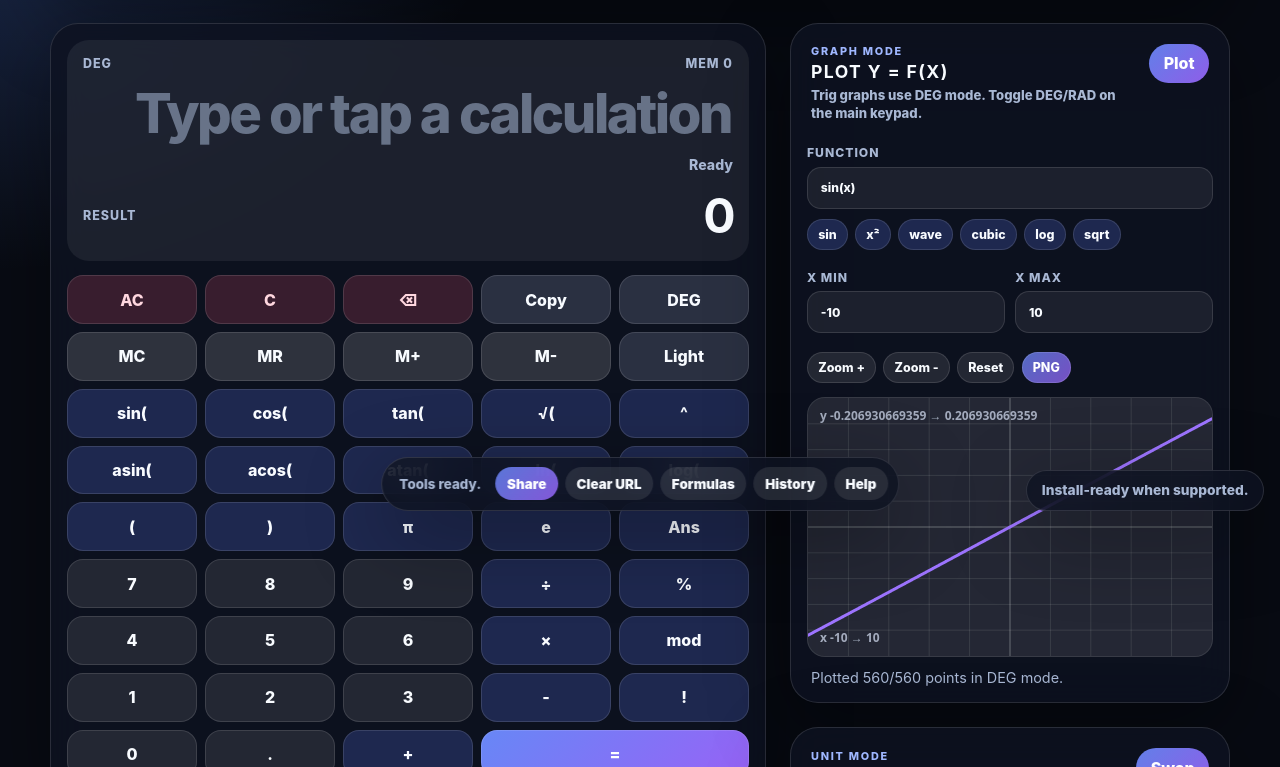
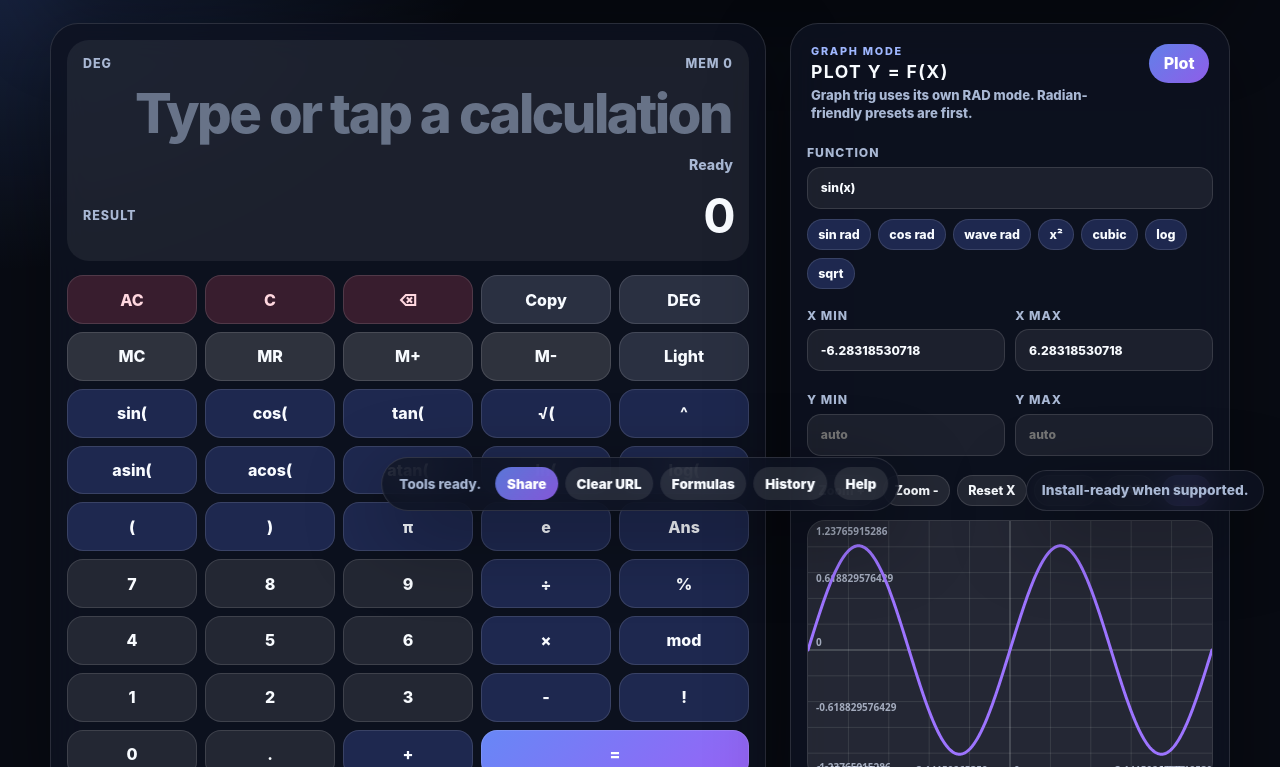
Before and after one commit to MichaelWave369/ParaCalc369, a React (Vite) app: page / in a window 1280 px wide. Shown: the part 273-1040 px from the top of the page. Built offline with nearby package versions, Linux system fonts and the light colour scheme.

Commit message:
Upgrade Graph Mode controls

```diff
--- a/src/App.jsx
+++ b/src/App.jsx
@@ -1,12 +1,15 @@
 import { useEffect, useMemo, useRef, useState } from 'react';
 import { calculate, fmt } from './calc.js';
 import { friendlyErrorMessage } from './errorMessages.js';
+import { graphCaption, resolveYRange } from './graphUtils.js';
 import UnitConverter from './UnitConverter.jsx';
 import { readSharedState } from './shareState.js';
 
 const STORE = 'paracalc369.history.v1';
 const THEME_STORE = 'paracalc369.theme.v1';
 const SHARED = readSharedState();
+
+const TAU = Math.PI * 2;
 
 const KEYS = [
   ['AC', 'C', '⌫', 'Copy', 'DEG/RAD'],
@@ -21,9 +24,10 @@ const KEYS = [
 ];
 
 const GRAPH_PRESETS = [
-  { label: 'sin', fn: 'sin(x)', min: -10, max: 10 },
+  { label: 'sin rad', fn: 'sin(x)', min: -TAU, max: TAU },
+  { label: 'cos rad', fn: 'cos(x)', min: -TAU, max: TAU },
+  { label: 'wave rad', fn: 'sin(x)+cos(2x)', min: -TAU, max: TAU },
   { label: 'x²', fn: 'x^2', min: -10, max: 10 },
-  { label: 'wave', fn: 'sin(x)+cos(2x)', min: -10, max: 10 },
   { label: 'cubic', fn: 'x^3 - 4x', min: -4, max: 4 },
   { label: 'log', fn: 'log(x)', min: 0.1, max: 10 },
   { label: 'sqrt', fn: 'sqrt(x)', min: 0, max: 10 },
@@ -63,18 +67,6 @@ function label(k, mode, theme) {
   return k;
 }
 
-function niceRange(values) {
-  const finite = values.filter(Number.isFinite).sort((a, b) => a - b);
-  if (!finite.length) return [-10, 10];
-  const lowIndex = Math.floor(finite.length * 0.02);
-  const highIndex = Math.ceil(finite.length * 0.98) - 1;
-  const min = finite[Math.max(0, lowIndex)];
-  const max = finite[Math.min(finite.length - 1, highIndex)];
-  if (!Number.isFinite(min) || !Number.isFinite(max) || min === max) return [min - 1, max + 1];
-  const pad = Math.max((max - min) * 0.12, 1e-6);
-  return [min - pad, max + pad];
-}
-
 function drawGraph(canvas, points, yRange, theme) {
   const ctx = canvas.getContext('2d');
   const width = canvas.clientWidth || 640;
@@ -109,6 +101,18 @@ function drawGraph(canvas, points, yRange, theme) {
     ctx.beginPath(); ctx.moveTo(0, y); ctx.lineTo(width, y); ctx.stroke();
   }
 
+  ctx.fillStyle = text;
+  ctx.font = '700 10px system-ui, sans-serif';
+  for (let i = 0; i <= 4; i += 1) {
+    const xValue = xMin + ((xMax - xMin) * i) / 4;
+    const x = Math.min(width - 54, Math.max(4, xToPx(xValue) + 4));
+    ctx.fillText(fmt(xValue), x, height - 5);
+
+    const yValue = yMin + ((yMax - yMin) * i) / 4;
+    const y = Math.min(height - 8, Math.max(14, yToPx(yValue) - 4));
+    ctx.fillText(fmt(yValue), 8, y);
+  }
+
   ctx.strokeStyle = axis;
   if (xMin <= 0 && xMax >= 0) { const x0 = xToPx(0); ctx.beginPath(); ctx.moveTo(x0, 0); ctx.lineTo(x0, height); ctx.stroke(); }
   if (yMin <= 0 && yMax >= 0) { const y0 = yToPx(0); ctx.beginPath(); ctx.moveTo(0, y0); ctx.lineTo(width, y0); ctx.stroke(); }
@@ -126,41 +130,39 @@ function drawGraph(canvas, points, yRange, theme) {
     else ctx.lineTo(x, y);
   }
   if (open) ctx.stroke();
-
-  ctx.fillStyle = text;
-  ctx.font = '700 12px system-ui, sans-serif';
-  ctx.fillText(`x ${fmt(xMin)} → ${fmt(xMax)}`, 12, height - 14);
-  ctx.fillText(`y ${fmt(yMin)} → ${fmt(yMax)}`, 12, 22);
 }
 
-function GraphPanel({ angleMode, ans, theme }) {
+function GraphPanel({ ans, theme }) {
   const canvasRef = useRef(null);
   const [fn, setFn] = useState(SHARED.graph.fn || 'sin(x)');
-  const [xMin, setXMin] = useState(SHARED.graph.min || '-10');
-  const [xMax, setXMax] = useState(SHARED.graph.max || '10');
+  const [xMin, setXMin] = useState(SHARED.graph.min || fmt(-TAU));
+  const [xMax, setXMax] = useState(SHARED.graph.max || fmt(TAU));
+  const [yMinText, setYMinText] = useState('');
+  const [yMaxText, setYMaxText] = useState('');
+  const [graphAngleMode, setGraphAngleMode] = useState('rad');
   const [graphStatus, setGraphStatus] = useState(SHARED.graph.fn ? 'Loaded from shared URL' : 'Ready to plot.');
   const [points, setPoints] = useState([]);
   const [yRange, setYRange] = useState([-1, 1]);
 
-  function plot(expression = fn, minValue = Number(xMin), maxValue = Number(xMax)) {
+  function plot(expression = fn, minValue = Number(xMin), maxValue = Number(xMax), manualYMin = yMinText, manualYMax = yMaxText, modeValue = graphAngleMode) {
     try {
       const min = Number(minValue);
       const max = Number(maxValue);
       if (!Number.isFinite(min) || !Number.isFinite(max) || min >= max) throw Error('Use a valid x range.');
-      const samples = 560;
+      const samples = 640;
       const next = [];
       for (let i = 0; i < samples; i += 1) {
         const x = min + ((max - min) * i) / (samples - 1);
         let y = NaN;
-        try { y = calculate(expression, { angleMode, ans, variables: { x } }); } catch { y = NaN; }
+        try { y = calculate(expression, { angleMode: modeValue, ans, variables: { x } }); } catch { y = NaN; }
         next.push({ x, y });
       }
       const finiteYs = next.map((p) => p.y).filter(Number.isFinite);
       if (!finiteYs.length) throw Error('No plottable points in this range.');
-      const yr = niceRange(finiteYs);
+      const resolved = resolveYRange(finiteYs, manualYMin, manualYMax);
       setPoints(next);
-      setYRange(yr);
-      setGraphStatus(`Plotted ${finiteYs.length}/${samples} points in ${angleMode.toUpperCase()} mode.`);
+      setYRange(resolved.range);
+      setGraphStatus(`Plotted ${finiteYs.length}/${samples} points in ${modeValue.toUpperCase()} mode with ${resolved.mode} Y range.`);
     } catch (e) {
       setGraphStatus(friendlyErrorMessage(e));
       setPoints([]);
@@ -169,8 +171,8 @@ function GraphPanel({ angleMode, ans, theme }) {
 
   function applyPreset(preset) {
     setFn(preset.fn);
-    setXMin(String(preset.min));
-    setXMax(String(preset.max));
+    setXMin(fmt(preset.min));
+    setXMax(fmt(preset.max));
     plot(preset.fn, preset.min, preset.max);
   }
 
@@ -188,18 +190,51 @@ function GraphPanel({ angleMode, ans, theme }) {
   }
 
   function resetRange() {
-    setXMin('-10');
-    setXMax('10');
-    plot(fn, -10, 10);
+    setXMin(fmt(-TAU));
+    setXMax(fmt(TAU));
+    plot(fn, -TAU, TAU);
+  }
+
+  function autoY() {
+    setYMinText('');
+    setYMaxText('');
+    plot(fn, Number(xMin), Number(xMax), '', '');
+  }
+
+  function toggleGraphAngleMode() {
+    const next = graphAngleMode === 'rad' ? 'deg' : 'rad';
+    setGraphAngleMode(next);
+    plot(fn, Number(xMin), Number(xMax), yMinText, yMaxText, next);
   }
 
   function exportPng() {
-    if (!canvasRef.current || !points.length) return setGraphStatus('Plot a graph before exporting.');
+    const source = canvasRef.current;
+    if (!source || !points.length) return setGraphStatus('Plot a graph before exporting.');
+    const width = source.clientWidth || 640;
+    const height = source.clientHeight || 320;
+    const captionHeight = 62;
+    const dpr = window.devicePixelRatio || 1;
+    const out = document.createElement('canvas');
+    out.width = Math.floor(width * dpr);
+    out.height = Math.floor((height + captionHeight) * dpr);
+    const ctx = out.getContext('2d');
+    ctx.setTransform(dpr, 0, 0, dpr, 0, 0);
+    const isLight = theme === 'light';
+    ctx.fillStyle = isLight ? '#f8fbff' : '#080b13';
+    ctx.fillRect(0, 0, width, height + captionHeight);
+    ctx.drawImage(source, 0, 0, width, height);
+    ctx.fillStyle = isLight ? '#111827' : '#f8fbff';
+    ctx.font = '800 13px system-ui, sans-serif';
+    const caption = graphCaption({ fn, xMin, xMax, yMin: fmt(yRange[0]), yMax: fmt(yRange[1]), angleMode: graphAngleMode });
+    ctx.fillText(caption, 14, height + 28);
+    ctx.fillStyle = isLight ? 'rgba(17,24,39,.62)' : 'rgba(226,235,255,.68)';
+    ctx.font = '700 11px system-ui, sans-serif';
+    ctx.fillText('Generated with ParaCalc369', 14, height + 48);
     const link = document.createElement('a');
     link.download = `paracalc369-${fn.replace(/[^a-z0-9]+/gi, '-').replace(/^-|-$/g, '').toLowerCase() || 'graph'}.png`;
-    link.href = canvasRef.current.toDataURL('image/png');
+    link.href = out.toDataURL('image/png');
     link.click();
-    setGraphStatus('Graph exported as PNG.');
+    setGraphStatus('Graph exported as captioned PNG.');
   }
 
   function plotOnEnter(event) {
@@ -223,7 +258,7 @@ function GraphPanel({ angleMode, ans, theme }) {
         <div>
           <p className="eyebrow">Graph Mode</p>
           <h2>Plot y = f(x)</h2>
-          <p className="graph-hint">Trig graphs use {angleMode.toUpperCase()} mode. Toggle DEG/RAD on the main keypad.</p>
+          <p className="graph-hint">Graph trig uses its own {graphAngleMode.toUpperCase()} mode. Radian-friendly presets are first.</p>
         </div>
         <button onClick={() => plot()}>Plot</button>
       </header>
@@ -238,10 +273,16 @@ function GraphPanel({ angleMode, ans, theme }) {
         <label><span>x min</span><input value={xMin} onChange={(e) => setXMin(e.target.value)} onKeyDown={plotOnEnter} /></label>
         <label><span>x max</span><input value={xMax} onChange={(e) => setXMax(e.target.value)} onKeyDown={plotOnEnter} /></label>
       </div>
+      <div className="range-row y-range-row">
+        <label><span>y min</span><input value={yMinText} onChange={(e) => setYMinText(e.target.value)} onKeyDown={plotOnEnter} placeholder="auto" /></label>
+        <label><span>y max</span><input value={yMaxText} onChange={(e) => setYMaxText(e.target.value)} onKeyDown={plotOnEnter} placeholder="auto" /></label>
+      </div>
       <div className="graph-tools" aria-label="Graph tools">
         <button onClick={() => zoom(0.5)}>Zoom +</button>
         <button onClick={() => zoom(2)}>Zoom -</button>
-        <button onClick={resetRange}>Reset</button>
+        <button onClick={resetRange}>Reset X</button>
+        <button onClick={autoY}>Auto Y</button>
+        <button onClick={toggleGraphAngleMode}>{graphAngleMode.toUpperCase()}</button>
         <button onClick={exportPng}>PNG</button>
       </div>
       <canvas ref={canvasRef} role="img" aria-label={`Graph of ${fn}`} />
@@ -380,7 +421,7 @@ export default function App() {
       </section>
 
       <aside className="side-stack">
-        <GraphPanel angleMode={mode} ans={ans} theme={theme} />
+        <GraphPanel ans={ans} theme={theme} />
         <UnitConverter initialState={SHARED.unit} />
         <section className="card history">
           <header><h2>History</h2><button onClick={() => setHistory([])} disabled={!history.length}>Clear</button></header>
```
